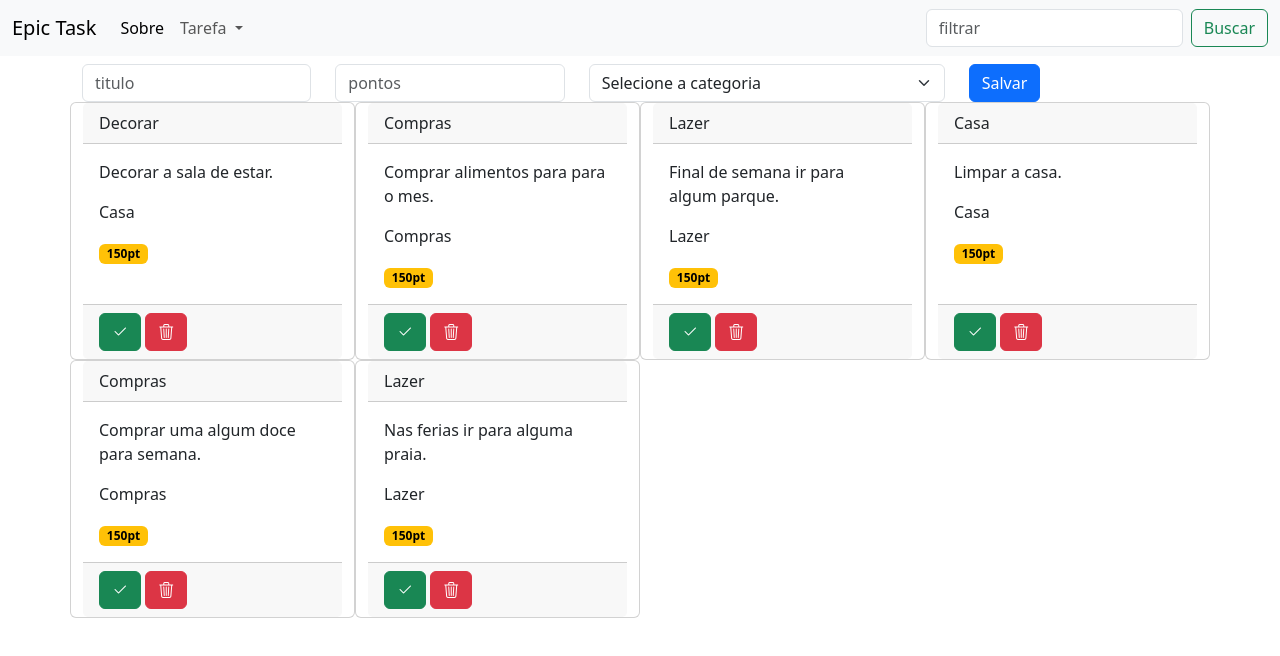
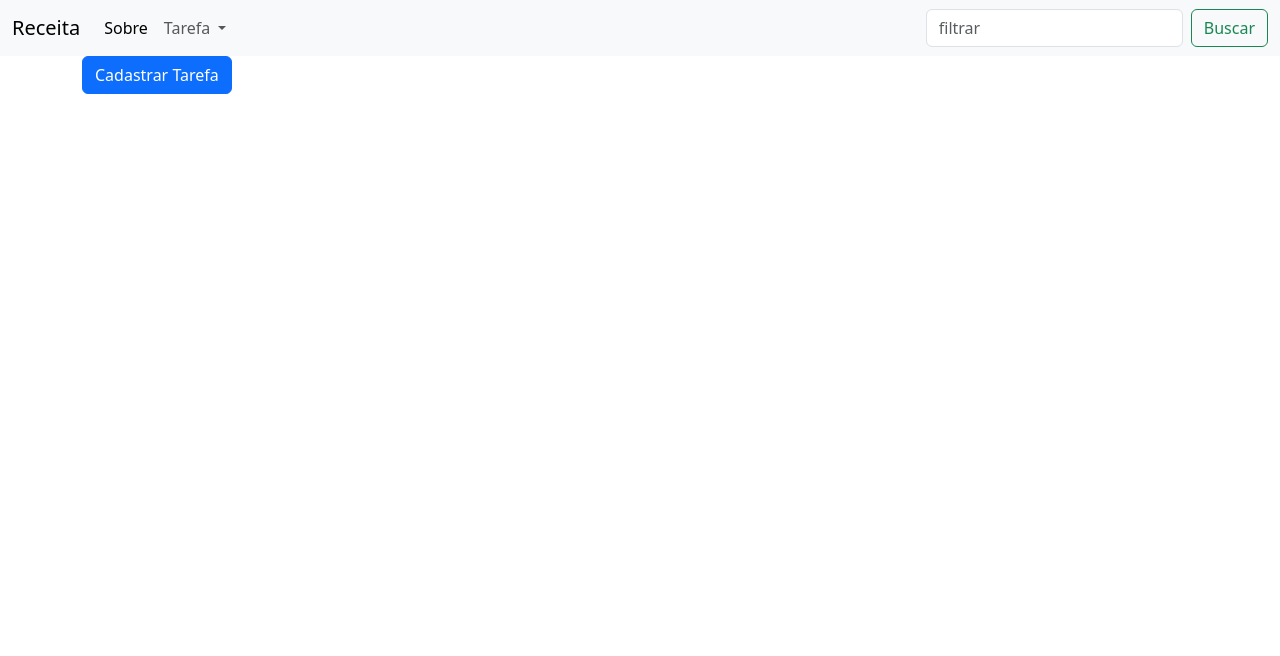
Before and after one commit to trynde/My_Game, a plain HTML site: page index.html in a window 1280 px wide. Drawn offline with nearby package versions, Linux system fonts and the light colour scheme.

Commit message:
alteraçao com js

```diff
--- a/index.html
+++ b/index.html
@@ -21,7 +21,7 @@
 
     <nav class="navbar navbar-expand-lg bg-body-tertiary">
         <div class="container-fluid">
-            <a class="navbar-brand" href="#">Epic Task</a>
+            <a class="navbar-brand" href="#">Receita</a>
             <button class="navbar-toggler" type="button" data-bs-toggle="collapse"
                 data-bs-target="#navbarSupportedContent" aria-controls="navbarSupportedContent" aria-expanded="false"
                 aria-label="Toggle navigation">
@@ -59,156 +59,52 @@
 
 
     <main class="container">
-        <div class="row mt-2">
-            <div class="col">
-                <input type="text" class="form-control" placeholder="titulo" aria-label="titulo">
+
+        <button type="button" class="btn btn-primary" data-bs-toggle="modal" data-bs-target="#exampleModal">
+            Cadastrar Tarefa
+          </button>
+
+            <div id="tarefas" class="row max-auto my-2 g-3">
+
             </div>
-            <div class="col">
-                <input type="number" class="form-control" placeholder="pontos" aria-label="pontos">
-            </div>
-            <div class="col-4">
-                <select class="form-select" aria-label="selecione a categoria">
-                    <option selected>Selecione a categoria</option>
-                    <option value="1">Casa</option>
-                    <option value="2">Compras</option>
-                    <option value="3">Lazer</option>
-                </select>
-            </div>
-            <div class="col">
-                <button type="button" class="btn btn-primary">Salvar</button>
-            </div>
-        </div>
+    </main>
 
 
-        <div class="row">
 
-
-            <div class="card col-lg-3 col-md-6 col-sm-12">
-                <div class="card-header">
-                    Decorar
+  <!-- Modal -->
+  <div class="modal fade" id="exampleModal" tabindex="-1" aria-labelledby="exampleModalLabel" aria-hidden="true">
+    <div class="modal-dialog">
+      <div class="modal-content">
+        <div class="modal-header">
+          <h1 class="modal-title fs-5" id="exampleModalLabel">Cadastar Tarefa</h1>
+          <button type="button" class="btn-close" data-bs-dismiss="modal" aria-label="Close"></button>
         </div>
-                <div class="card-body">
-                    <p class="card-text">Decorar a sala de estar.</p>
-                    <p class="card-text">Casa</p>
-                    <span class="badge text-bg-warning">150pt</span>
+        <div class="modal-body">
+            <div class="row mt-2 g-3">
+                <div class="col-12">
+                    <input id="titulo" type="text" class="form-control" placeholder="titulo" aria-label="titulo">
                 </div>
-
-                <div class="card-footer">
-        <a href="#" class="btn btn-success" title="marcar como concluido">
-            <i class="bi bi-check2"></i>
-        </a>
-        <a href="#" class="btn btn-danger" title="apagar tarefa">
-            <i class="bi bi-trash3"></i>
-            </a>
+                <div class="col-12">
+                    <input id="pontos" type="number" class="form-control" placeholder="pontos" aria-label="pontos">
                 </div>
-            </div>
-
-            <div class="card col-lg-3 col-md-6 col-sm-12">
-                <div class="card-header">
-                    Compras
-                </div>
-                <div class="card-body">
-                    <p class="card-text">Comprar alimentos para para o mes.</p>
-                    <p class="card-text">Compras</p>
-                    <span class="badge text-bg-warning">150pt</span>
-                </div>
-
-                <div class="card-footer">
-        <a href="#" class="btn btn-success" title="marcar como concluido">
-            <i class="bi bi-check2"></i>
-        </a>
-        <a href="#" class="btn btn-danger" title="apagar tarefa">
-            <i class="bi bi-trash3"></i>
-            </a>
-            </div>
-            </div>
-
-            <div class="card col-lg-3 col-md-6 col-sm-12">
-                <div class="card-header">
-                    Lazer
-                </div>
-                <div class="card-body">
-                    <p class="card-text">Final de semana ir para algum parque.</p>
-                    <p class="card-text">Lazer</p>
-                    <span class="badge text-bg-warning">150pt</span>
-                </div>
-
-                <div class="card-footer">
-        <a href="#" class="btn btn-success" title="marcar como concluido">
-            <i class="bi bi-check2"></i>
-        </a>
-        <a href="#" class="btn btn-danger" title="apagar tarefa">
-            <i class="bi bi-trash3"></i>
-            </a>
-            </div>
-            </div>
-
-            <div class="card col-lg-3 col-md-6 col-sm-12">
-                <div class="card-header">
-                    Casa
-                </div>
-                <div class="card-body">
-                    <p class="card-text">Limpar a casa.</p>
-                    <p class="card-text">Casa</p>
-                    <span class="badge text-bg-warning">150pt</span>
-                </div>
-
-                <div class="card-footer">
-        <a href="#" class="btn btn-success" title="marcar como concluido">
-            <i class="bi bi-check2"></i>
-        </a>
-        <a href="#" class="btn btn-danger" title="apagar tarefa">
-            <i class="bi bi-trash3"></i>
-            </a>
-            </div>
-            </div>
-
-
-            <div class="card col-lg-3 col-md-6 col-sm-12">
-                <div class="card-header">
-                    Compras
-                </div>
-                <div class="card-body">
-                    <p class="card-text">Comprar uma algum doce para semana.</p>
-                    <p class="card-text">Compras</p>
-                    <span class="badge text-bg-warning">150pt</span>
-                </div>
-
-                <div class="card-footer">
-        <a href="#" class="btn btn-success" title="marcar como concluido">
-            <i class="bi bi-check2"></i>
-        </a>
-        <a href="#" class="btn btn-danger" title="apagar tarefa">
-            <i class="bi bi-trash3"></i>
-            </a>
-            </div>
-            </div>
-
-
-            <div class="card col-lg-3 col-md-6 col-sm-12">
-                <div class="card-header">
-                    Lazer
-                </div>
-                <div class="card-body">
-                    <p class="card-text">Nas ferias ir para alguma praia.</p>
-                    <p class="card-text">Lazer</p>
-                    <span class="badge text-bg-warning">150pt</span>
-                </div>
-
-                <div class="card-footer">
-        <a href="#" class="btn btn-success" title="marcar como concluido">
-            <i class="bi bi-check2"></i>
-        </a>
-        <a href="#" class="btn btn-danger" title="apagar tarefa">
-            <i class="bi bi-trash3"></i>
-            </a>
+                <div class="col-12">
+                    <select id="categoria" class="form-select" aria-label="selecione a categoria">
+                        <option selected>Selecione a categoria</option>
+                        <option value="Casa">Casa</option>
+                        <option value="Compras">Compras</option>
+                        <option value="Lazer">Lazer</option>
+                    </select>
                 </div>
             </div>
         </div>
-
-
+        <div class="modal-footer">
+          <button type="button" class="btn btn-secondary" data-bs-dismiss="modal">Cancelar</button>
+          <button id="salvar" type="button" class="btn btn-primary">Salvar</button>
         </div>
-    </main>
+      </div>
+    </div>
+  </div>
+<script src="./js/crud.js"></script>
 </body>
 
 
--- /dev/null
+++ b/js/crud.js
@@ -0,0 +1,47 @@
+document.querySelector("#salvar").addEventListener("click", cadastar)
+
+function cadastar(){
+    const titulo = document.querySelector("#titulo").value
+    const pontos = document.querySelector("#pontos").value
+    const categoria = document.querySelector("#categoria").value
+
+    const tarefa = {
+        titulo,
+        pontos,
+        categoria
+    }
+
+    document.querySelector("#tarefas").innerHTML += criarcard(tarefa)
+}
+
+function apagar(botao){
+    console.log(botao)
+    botao.parentNode.parentNode.parentNode.remove()
+}
+
+function criarcard(tarefa){
+    const card = `
+    <div class="col-lg-3 col-md-6 col-sm-12">
+        <div class="card">
+            <div class="card-header">
+                ${tarefa.titulo}
+            </div>
+            <div class="card-body">
+                <p class="card-text">Comprar uma algum doce para semana.</p>
+                <p class="card-text">${tarefa.categoria}</p>
+                <span class="badge text-bg-warning">${tarefa.pontos}</span>
+            </div>
+
+            <div class="card-footer">
+                <a href="#" class="btn btn-success" title="marcar como concluido">
+                    <i class="bi bi-check2"></i>
+                </a>
+                <a href="#" onClick="apagar(this)" class="btn btn-danger" title="apagar tarefa">
+                    <i class="bi bi-trash3"></i>
+                </a>
+            </div>
+        </div>
+    </div>
+    `
+    return card
+}
```
Lines whose indentation alone changed are shown as unchanged.
